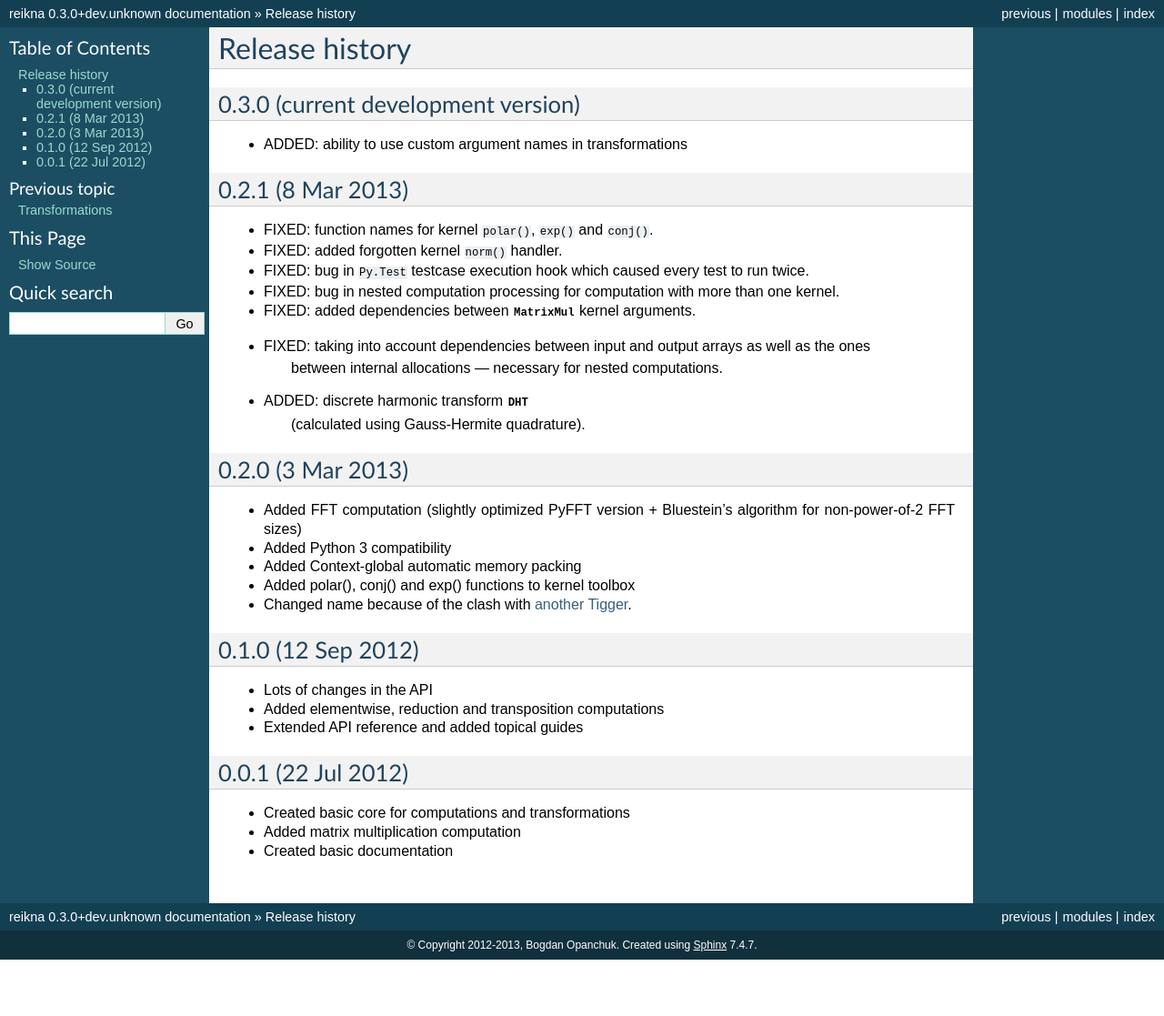
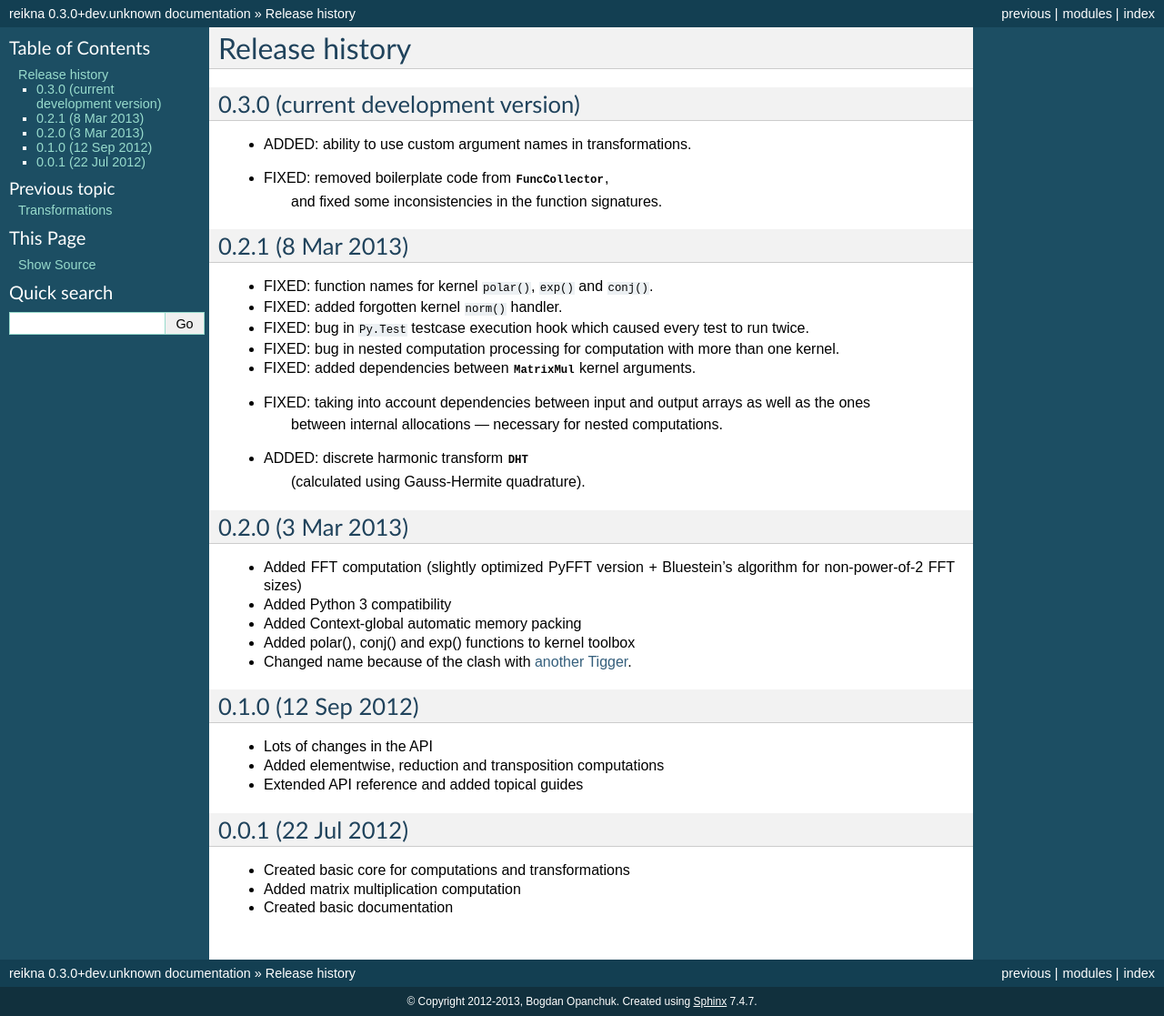
Before and after one commit to fjarri/reikna, a Sphinx documentation site: the page built from doc/source/history.rst, in a window 1280 px wide. Shown: the whole page at 91% size. Built offline with Sphinx 7.4.7, drawn with Linux system fonts in a browser that asks for light colours; before the commit the page ends 1055 px from its top, so only the background shows below that.

Commit message:
history: added a finished task

```diff
--- a/doc/source/history.rst
+++ b/doc/source/history.rst
@@ -6,7 +6,9 @@ Release history
 0.3.0 (current development version)
 ===================================
 
-* ADDED: ability to use custom argument names in transformations
+* ADDED: ability to use custom argument names in transformations.
+* FIXED: removed boilerplate code from :py:class:`~reikna.cluda.kernel.FuncCollector`,
+    and fixed some inconsistencies in the function signatures.
 
 
 0.2.1 (8 Mar 2013)
```
